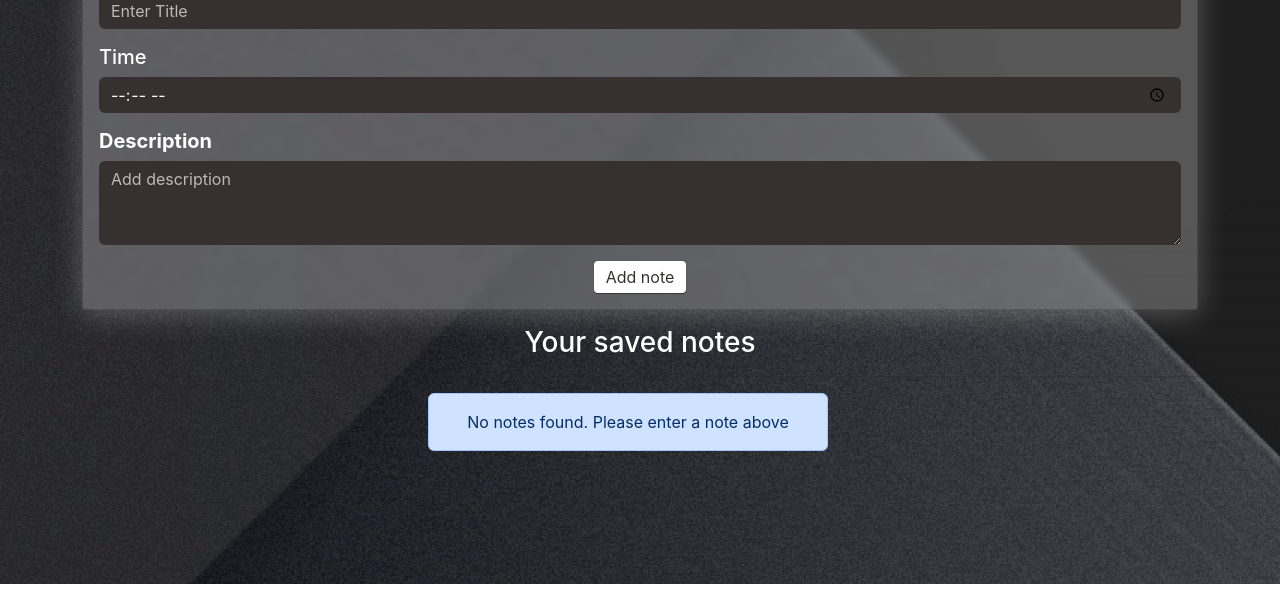
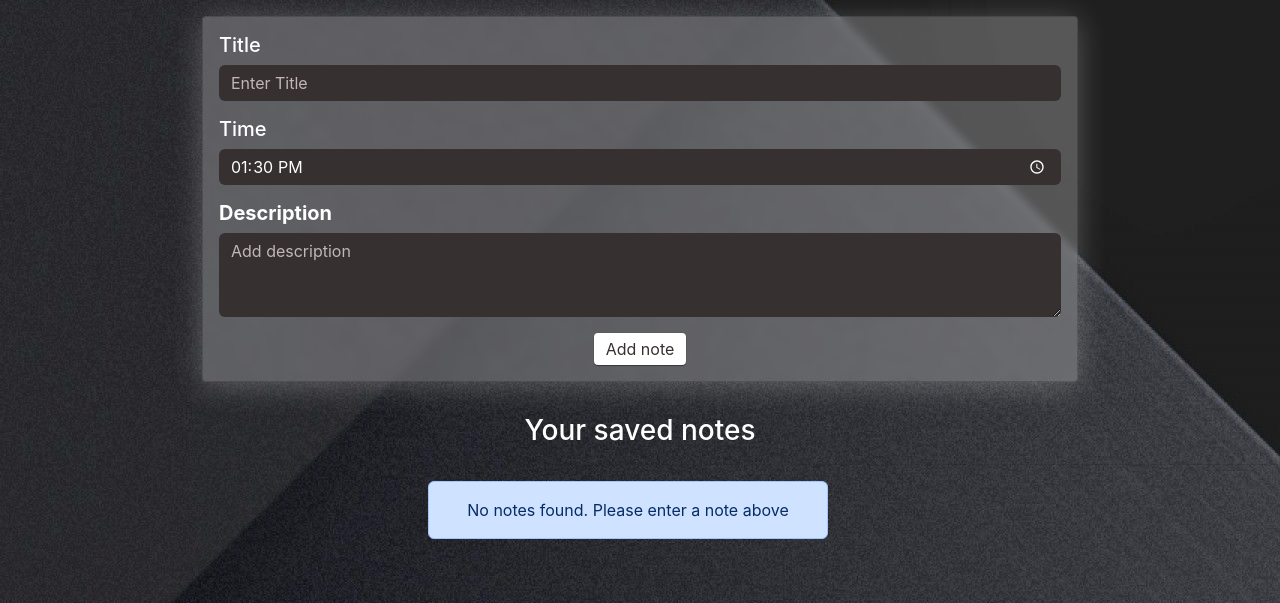
Before and after one commit to SahilSingh177/GDSC-WebDev01-todos, a plain HTML site: page index.html in a window 1280 px wide. Shown: the part 216-819 px from the top of the page. Drawn offline with nearby package versions, Linux system fonts and the light colour scheme; a web font is replaced by a local one.

Commit message:
Added calendar styles and better spacing

```diff
--- a/index.html
+++ b/index.html
@@ -59,7 +59,7 @@
         </ul>
       </div>
     </nav>
-    <div class="container my-3">
+    <div class="container main-container">
       <h1 class="text-white">To-Do List</h1>
       <div class="card bg-glass-r main-card">
         <div class="card-body rounded">
@@ -75,6 +75,7 @@
           </div>
           <h5 class="cardtitle">Time</h5>
           <input
+            value="13:30"
             type="time"
             class="form-control text-white bg-gray"
             id="addTime"
--- a/styles/global.css
+++ b/styles/global.css
@@ -9,6 +9,10 @@ body {
   /* font-family: "SFProText", sans-serif !important; */
   /* font-family: "SFRounded", sans-serif !important; */
   font-family: "SFProDisplay", sans-serif !important;
+}
+
+body {
+  padding-bottom: 4rem;
 }
 
 .noteCard {
@@ -90,11 +94,18 @@ h1 {
   box-shadow: 0px 0px 1px rgba(0, 0, 0, 0.3), 0px 1px 1px rgba(0, 0, 0, 0.4);
 }
 
+.main-container {
+  margin-top: 4rem;
+  max-width: 900px;
+}
+
 .main-card {
   background: rgba(255, 255, 255, 0.25);
   box-shadow: 0 4px 30px rgba(255, 255, 255, 0.25);
   border-radius: var(--border-radius);
   color: #fff;
+  margin-top: 2rem;
+  margin-bottom: 2rem;
 }
 
 .bg-gray {
@@ -185,3 +196,9 @@ nav {
     display: unset;
   }
 }
+
+/* hacks */
+
+input[type="time"]::-webkit-calendar-picker-indicator {
+  filter: invert(100%);
+}
```
